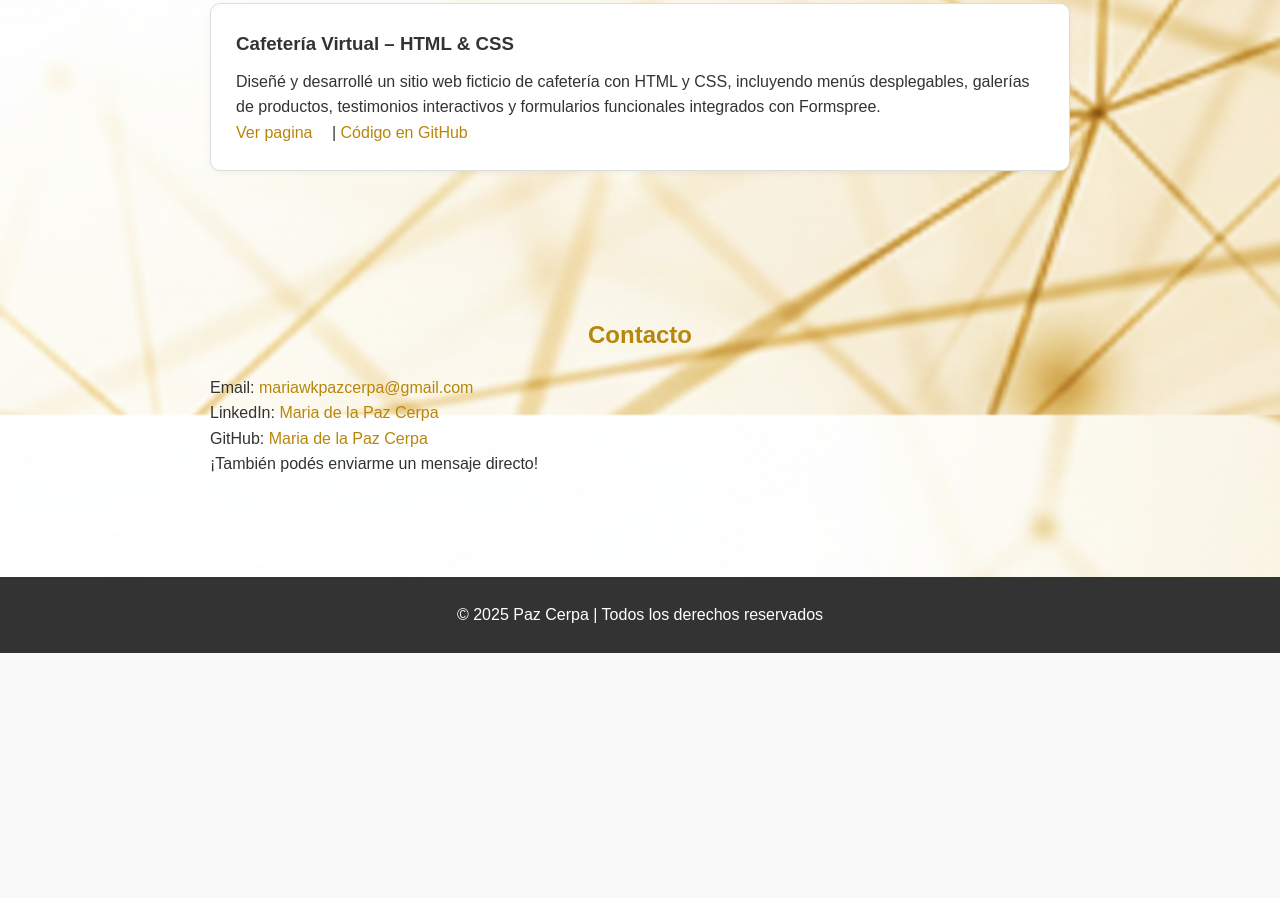
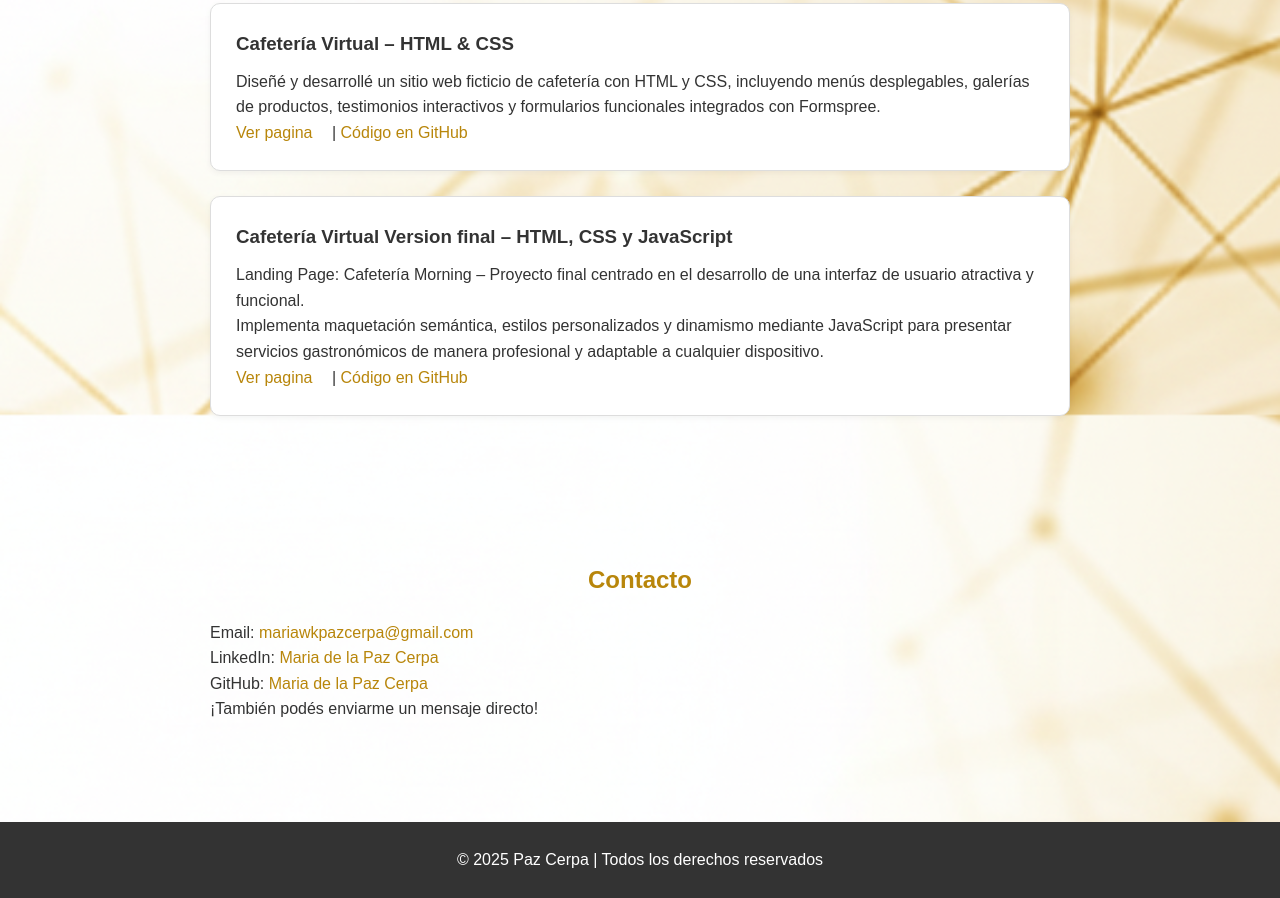
Before and after one commit to mariawkpazcerpa-lang/portfolio_cerpa, a plain HTML site: page index.html in a window 1280 px wide. Shown: the part 1184-2082 px from the top of the page. Before the commit the page ends 1837 px from the top, so only its background shows below. Drawn offline with Linux system fonts and the light colour scheme.

Commit message:
Update index.html

```diff
--- a/index.html
+++ b/index.html
@@ -42,6 +42,12 @@
             <p>Diseñé y desarrollé un sitio web ficticio de cafetería con HTML y CSS, incluyendo menús desplegables, galerías de productos, testimonios interactivos y formularios funcionales integrados con Formspree.</p>
             <a href="https://mariawkpazcerpa-lang.github.io/Cafeteria-morning/" target="_blank">Ver pagina</a> | <a href="https://github.com/mariawkpazcerpa-lang/Cafeteria-morning" target="_blank">Código en GitHub</a>
         </div>
+         <div class="proyecto">
+            <h3>Cafetería Virtual Version final – HTML, CSS y JavaScript</h3>
+            <p>Landing Page: Cafetería Morning – Proyecto final centrado en el desarrollo de una interfaz de usuario atractiva y funcional.<br>
+            Implementa maquetación semántica, estilos personalizados y dinamismo mediante JavaScript para presentar servicios gastronómicos de manera profesional y adaptable a cualquier dispositivo.</p>
+            <a href="https://mariawkpazcerpa-lang.github.io/Cafeteria-morning-Final-Version/productos.html" target="_blank">Ver pagina</a> | <a href="https://github.com/mariawkpazcerpa-lang/Cafeteria-morning-Final-Version" target="_blank">Código en GitHub</a>
+        </div>
         <!-- Podés agregar más proyectos copiando este bloque -->
     </section>
 
```
